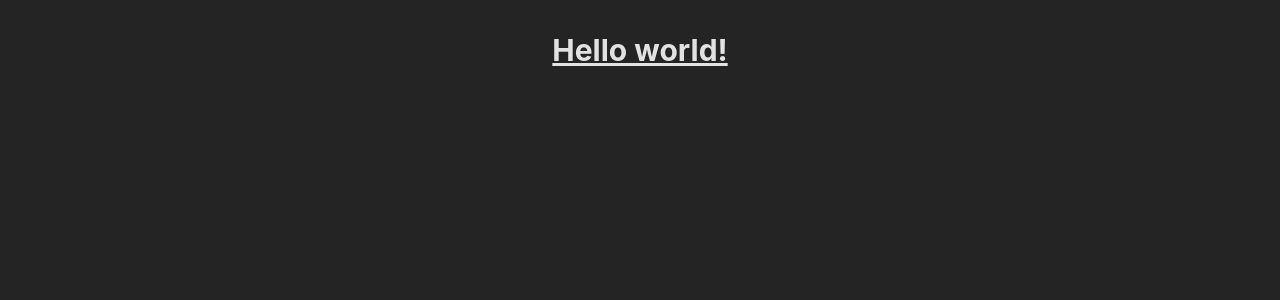
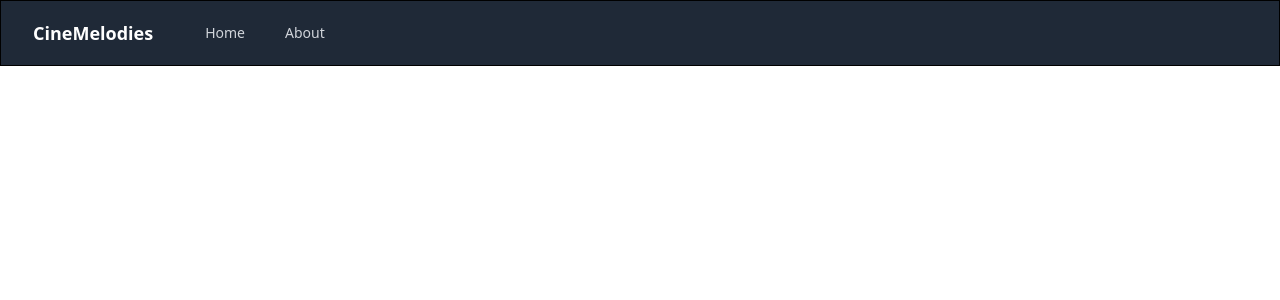
Before and after one commit to chantalcassinijones/CineMelodies-, a React (Vite) app in the folder cinemelodies/: page / in a window 1280 px wide. Shown: the top 300 px of the page. Built offline with nearby package versions, Linux system fonts and the light colour scheme.

Commit message:
Feat:Add navbar component

```diff
--- a/cinemelodies/src/App.css
+++ b/cinemelodies/src/App.css
@@ -1,6 +1,5 @@
 #root {
-  max-width: 1280px;
   margin: 0 auto;
-  padding: 2rem;
+   padding: 0;
   text-align: center;
 }
--- a/cinemelodies/src/App.jsx
+++ b/cinemelodies/src/App.jsx
@@ -1,12 +1,11 @@
 import './App.css'
+import Navbar from './components/Navbar/Navbar'
 
 
 function App() {
   return (
     <>
-      <h1 className="text-3xl font-bold underline">
-      Hello world!
-    </h1>
+<Navbar />
     </>
   )
 }
--- a/cinemelodies/src/components/Navbar/Navbar.jsx
+++ b/cinemelodies/src/components/Navbar/Navbar.jsx
@@ -0,0 +1,23 @@
+import React from 'react'
+
+const Navbar = () => {
+  return (
+    <nav className="bg-gray-800">
+    <div className="max-w-7xl mx-auto px-4 sm:px-6 lg:px-8">
+      <div className="flex items-center h-16">
+        <div className="flex-shrink-0">
+          <span className="text-white font-bold text-lg">CineMelodies</span>
+        </div>
+        <div className="hidden md:block">
+          <div className="ml-10 flex items-baseline space-x-4">
+            <a href="#" className="text-gray-300 hover:bg-gray-700 hover:text-white px-3 py-2 rounded-md text-sm font-medium">Home</a>
+            <a href="#" className="text-gray-300 hover:bg-gray-700 hover:text-white px-3 py-2 rounded-md text-sm font-medium">About</a>
+          </div>
+        </div>
+      </div>
+    </div>
+  </nav>
+  )
+}
+
+export default Navbar
--- a/cinemelodies/src/index.css
+++ b/cinemelodies/src/index.css
@@ -1,16 +1,6 @@
  @import 'tailwindcss/base'; @import 'tailwindcss/components'; @import 'tailwindcss/utilities';
 
 :root {
-  font-family: Inter, system-ui, Avenir, Helvetica, Arial, sans-serif;
-  line-height: 1.5;
-  font-weight: 400;
-
-  color-scheme: light dark;
-  color: rgba(255, 255, 255, 0.87);
-  background-color: #242424;
-
-  font-synthesis: none;
-  text-rendering: optimizeLegibility;
-  -webkit-font-smoothing: antialiased;
-  -moz-osx-font-smoothing: grayscale;
+  padding: 0;
+  border: 1px solid black;
 }
```
